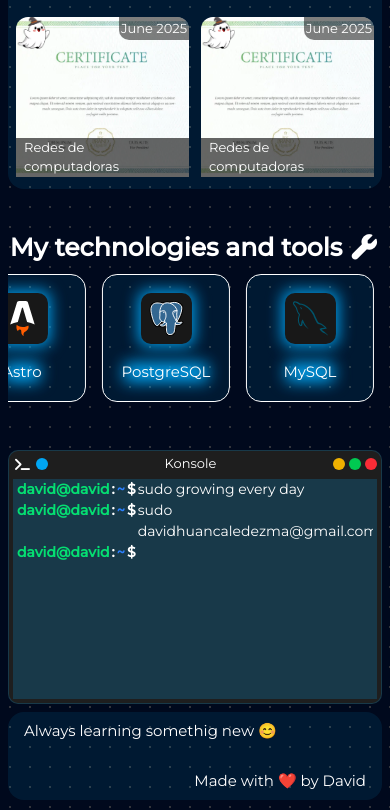
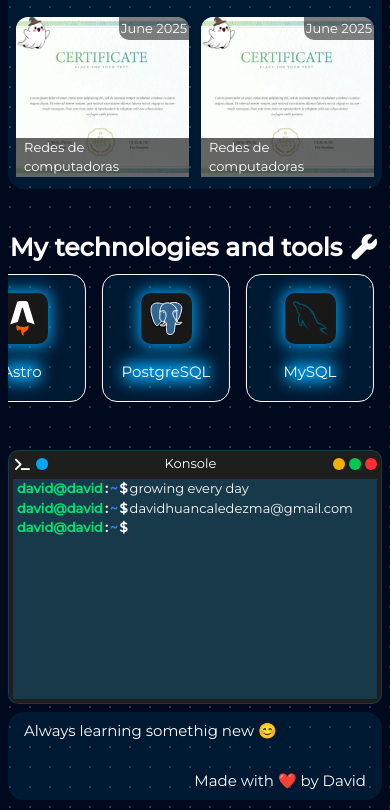
Before and after one commit to David-H-L/Portfolio, an Astro site: page / in a window 390 px wide. Shown: the part 983-1793 px from the top of the page. Built offline with nearby package versions, Linux system fonts and the light colour scheme; Astro itself is replaced by a stand-in of ours; a web font is replaced by a local one; what @midudev/tailwind-animations would draw is missing.

```diff
--- a/src/components/ui/Bash.tsx
+++ b/src/components/ui/Bash.tsx
@@ -6,7 +6,7 @@
 }
 
 export function Bash() {
-    const [command, setCommand ] = useState<Command[]>([{text:'sudo growing every day',found:true},{text:'sudo davidhuancaledezma@gmail.com',found:true}]);
+    const [command, setCommand ] = useState<Command[]>([{text:'growing every day',found:true},{text:'davidhuancaledezma@gmail.com',found:true}]);
     const containerRef = useRef<HTMLDivElement>(null);
     const inputRef = useRef<HTMLInputElement>(null);
 
@@ -46,7 +46,7 @@
 
             {command && (
                 command.map((item, i) => (
-                <div key={i} className="flex font-bold text-[14px] gap-0.5 mx-1 overflow-hidden" >
+                <div key={i} className="flex font-bold text-[13px] sm:text-[14px] gap-0.5 mx-1 overflow-hidden" >
                     {item.found && (
                         <>
                             <p className="text-green-400">david@david</p>
@@ -55,13 +55,13 @@
                             <span className="text-white">$</span>
                         </>
                     )}
-                    <p className="text-white text-[14px] font-light">{item.text}</p>
+                    <p className="text-white text-[13px] sm:text-[14px] font-light">{item.text}</p>
                 </div>
                 ))
 
             )}
 
-            <div className="flex font-bold text-[14px] gap-0.5 mx-1 overflow-hidden" >
+            <div className="flex font-bold text-[13px] sm:text-[14px] gap-0.5 mx-1 overflow-hidden" >
                 <p className="text-green-400">david@david</p>
                 <span className="text-white">:</span>
                 <span className="text-blue-500">~</span>
```
Also changed, not shown: public/img/Curso_java.png (added), public/img/Curso_redes_de_informacion.png (added), public/img/Curso_redes_packet_tracer.png (added), public/img/hackathon.png (added), 4 other files.
